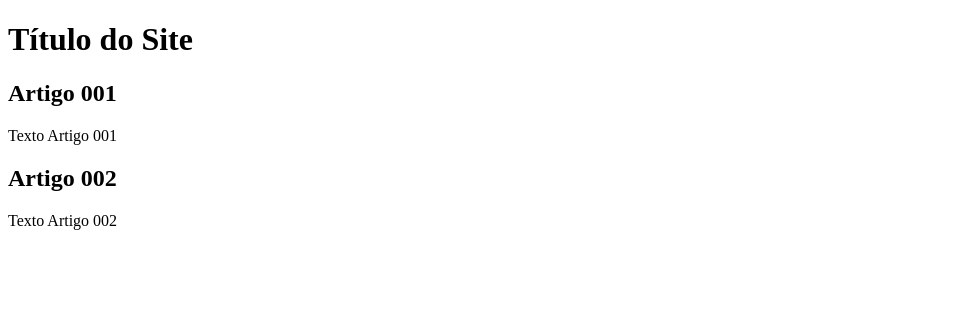
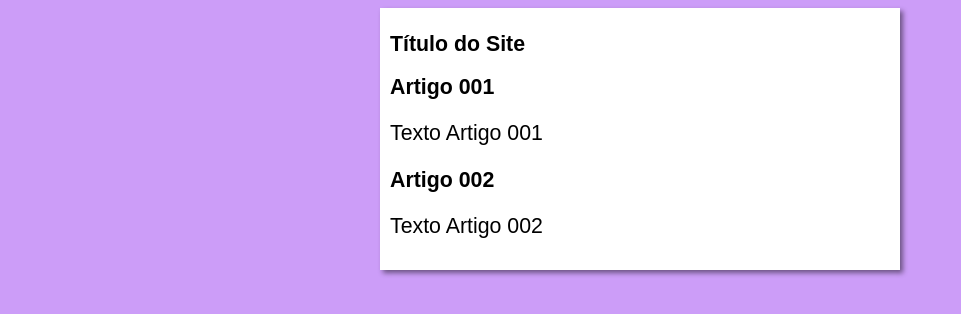
Before and after one commit to franciscotpezzi/proj_sit, a plain HTML site: page index.html in a window 1280 px wide. Shown: the whole page, without its empty margins (0-961 px from the left). Drawn offline with Linux system fonts and the light colour scheme.

Commit message:
iniciei o design

```diff
--- /dev/null
+++ b/estilos/style.css
@@ -0,0 +1,16 @@
+*{
+    font-family: Arial, Helvetica, sans-serif;
+    font-size:16pt;
+}
+
+body{
+    background-color: rgb(204,157,248);
+}
+
+main{
+    background-color:white;
+    width: 500px;
+    margin:auto;
+    padding: 10px;
+    box-shadow: 3px 3px 5px rgba(0,0,0,0.473);
+}
--- a/index.html
+++ b/index.html
@@ -4,6 +4,7 @@
     <meta charset="UTF-8">
     <meta http-equiv="X-UA-Compatible" content="IE=edge">
     <meta name="viewport" content="width=device-width, initial-scale=1.0">
+    <link rel="stylesheet" href="estilos/style.css">
     <title>Título do Site</title>
 </head>
 <body>
```
